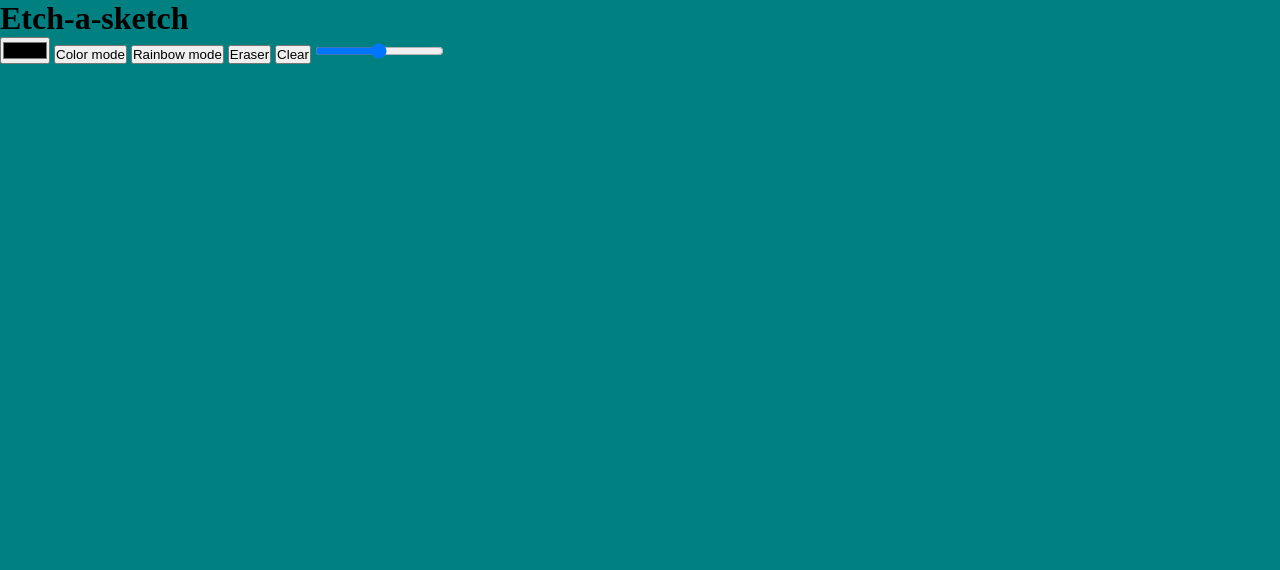
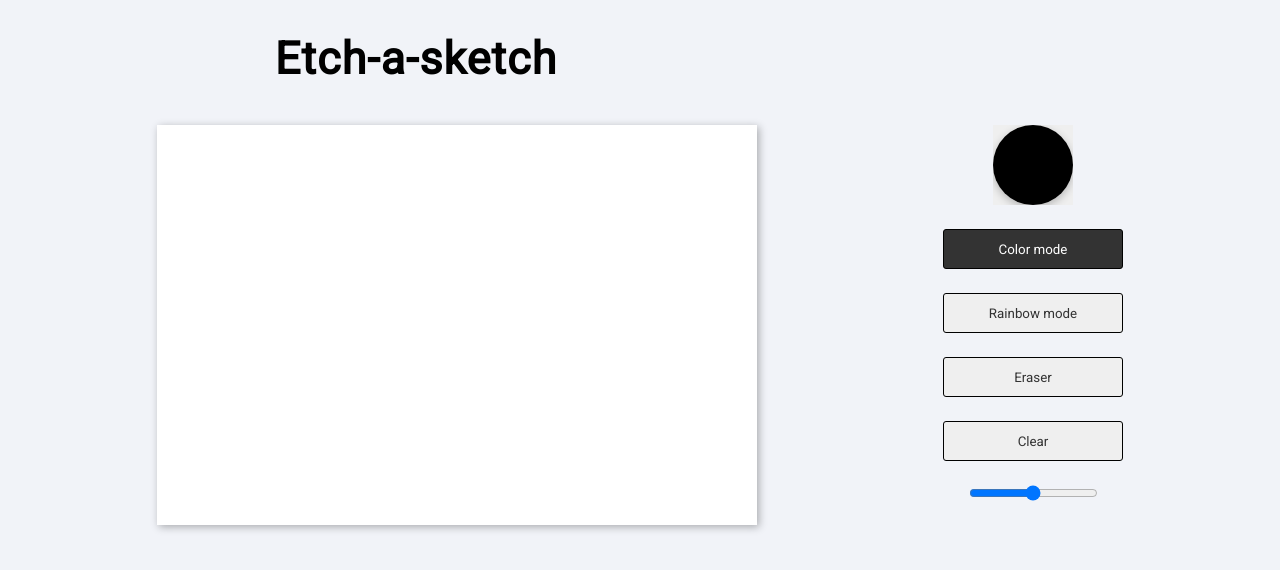
Before and after one commit to SheriefElnahas/The-Odin-Project-Etch-a-Sketch, a plain HTML site: page index.html in a window 1280 px wide. Drawn offline with Linux system fonts and the light colour scheme.

Commit message:
finish styling

```diff
--- a/index.html
+++ b/index.html
@@ -9,19 +9,25 @@
 </head>
 <body>
     <h1 class="heading">Etch-a-sketch</h1>
+    <section>
+
+
+        <div class="sketch-container">
+            <div class="sketch"></div>
+        </div>
 
         <div class="buttons-container">
             <input type="color">
-        <button class="btn">Color mode</button>
+            <button class="btn active">Color mode</button>
             <button class="btn">Rainbow mode</button>
             <button class="btn">Eraser</button>
             <button class="btn">Clear</button>
             <input type="range">
         </div>
 
-    <div class="sketch-container">
-        <div class="sketch"></div>
-    </div>
+
+    </section>
+
 
     <script src="script.js"> </script>
 </body>
--- a/style.css
+++ b/style.css
@@ -1,9 +1,121 @@
+@import url("https://fonts.googleapis.com/css2?family=Roboto&display=swap");
+
 * {
-    padding:0;
-    margin:0;
-    box-sizing: border-box;
+  padding: 0;
+  margin: 0;
+  box-sizing: border-box;
 }
 
 body {
-    background-color: teal;
+  background-color: #f1f3f8;
+  font-family: "Roboto", sans-serif;
 }
+
+button {
+  font-family: inherit;
+}
+button , input {
+    cursor: pointer;
+    border: none;
+    transition: transform 0.2s linear;
+    margin-bottom:1.5rem;
+}
+
+section {
+  display: flex;
+  flex-direction: column;
+}
+
+.heading {
+  text-align: center;
+  margin-top: 2rem;
+  font-size: 2.8rem;
+  letter-spacing: 1px;
+  font-weight: bold;
+}
+
+.sketch-container {
+  text-align: center;
+}
+.sketch {
+  width: 300px;
+  height: 300px;
+  background: #fff;
+  margin: 2.5rem auto;
+  box-shadow: 2px 2px 8px rgba(0, 0, 0, 0.3);
+}
+
+.buttons-container {
+  display: flex;
+  flex-direction: column;
+  justify-content: center;
+  align-items: center;
+}
+
+input[type="color"] {
+  width: 80px;
+  height: 80px;
+  border: none;
+}
+
+input[type="color"]::-webkit-color-swatch-wrapper {
+  padding: 0;
+}
+
+input[type="color"]::-webkit-color-swatch {
+  border: none;
+  border-radius: 50px;
+  box-shadow: rgba(0, 0, 0, 0.24) 0px 3px 8px;
+}
+
+.btn {
+  border: 1px solid black;
+  color: #333;
+  width: 145px;
+  height: 40px;
+  border-radius: 3px;
+  transition: transform 0.2s linear;
+}
+
+.btn:hover , input[type="color"]:hover {
+  transform: scale(1.05);
+}
+
+.active {
+    background:#333;
+    color:#fff;
+}
+
+
+@media(min-width: 650px) {
+    section {
+        flex-direction: row;
+        justify-content: space-around;
+        margin:0 5rem;
+    }
+    .heading {
+        margin-right:13rem;
+    }
+    .sketch {
+        width: 400px;
+        height: 400px;
+        margin: 2.5rem auto;
+        margin-right:2rem;
+      }
+      .btn {
+        width: 180px;
+        height: 40px;
+      }
+}
+
+@media(min-width: 900px) {
+    .heading {
+        margin-right:28rem;
+    }
+    .sketch {
+        width: 600px;
+        height: 400px;
+        margin: 2.5rem auto;
+        margin-right:2rem;
+      }
+}
```
Lines whose indentation alone changed are shown as unchanged.
